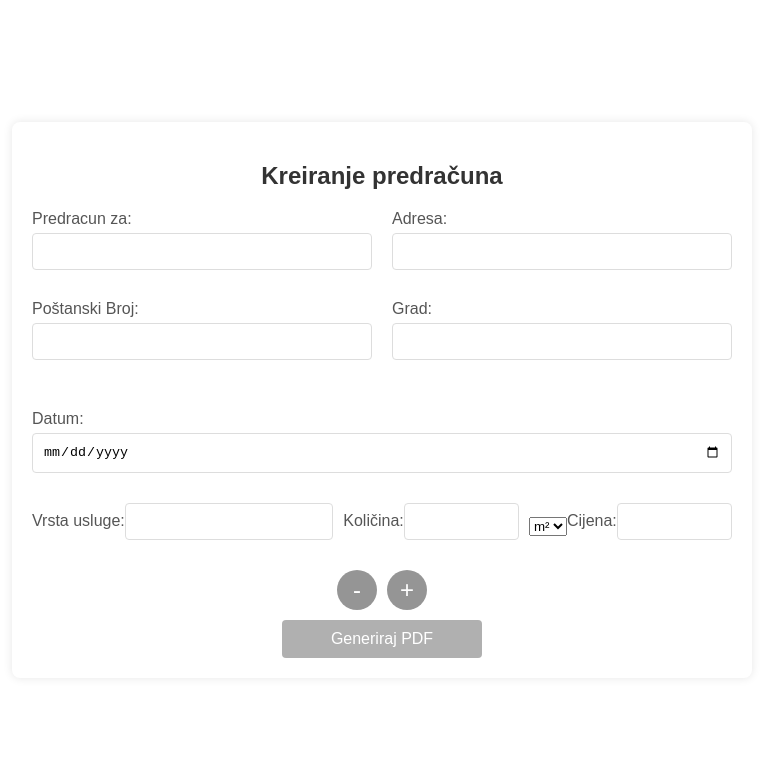
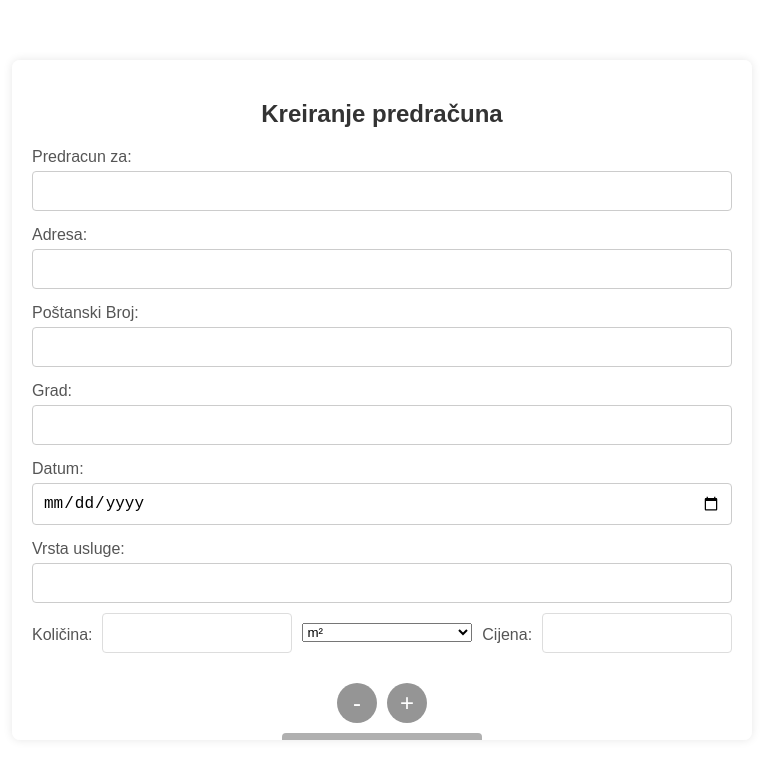
Before and after one commit to IvaPetrovicc/ikgnew, a plain HTML site: page predracun.html in a window 1280 px wide. Shown: the whole page, without its empty margins (258-1021 px from the left). Drawn offline with nearby package versions, Linux system fonts and the light colour scheme.

Commit message:
Update predracun.html

```diff
--- a/predracun.html
+++ b/predracun.html
@@ -39,7 +39,12 @@
             color: #555;
         }
         input[type="text"],
-        input[type="date"],
+        input[type="date"] {
+            width: 100%;
+            padding: 10px;
+            margin-bottom: 15px;
+        }
+
         input[type="number"] {
             width: 100%;
             padding: 10px;
@@ -48,52 +53,22 @@
             border-radius: 4px;
             box-sizing: border-box;
         }
-        .item {
-            width: calc(100% - 22px);
-        }
-        .quantity,
-        .price {
-            width: calc(50% - 22px);
-        }
         .item-row {
             display: flex;
-            flex-wrap: wrap;
-            justify-content: space-between;
-            align-items: center;
+            flex-direction: column;
+            margin-bottom: 15px;
+        }
+        .item-row input,
+        .item-row select {
             margin-bottom: 10px;
         }
-        .item-row label,
-        .item-row input {
-            margin-bottom: 10px;
+        .item-details {
+            display: flex;
+            gap: 10px;
         }
-        .item-row input {
+        .item-details input,
+        .item-details select {
             flex: 1;
-            margin-right: 10px;
-        }
-        .item-row input:last-child {
-            margin-right: 0;
-        }
-        .item-row .item {
-            flex: 2;
-        }
-        .item-row .quantity,
-        .item-row .price {
-            flex: 1;
-        }
-        .form-row {
-            display: flex;
-            flex-wrap: wrap;
-            justify-content: space-between;
-            align-items: center;
-            gap: 20px; /* Add gap between form fields */
-        }
-        .form-row .field {
-            flex: 1;
-            min-width: calc(50% - 10px);
-            margin-bottom: 15px;
-        }
-        .form-row label {
-            margin-bottom: 5px;
         }
         .buttons {
             display: flex;
@@ -137,21 +112,32 @@
         input[type="button"]:hover {
             background-color: #9e9a9a;
         }
-        @media (max-width: 600px) {
-            .item-row input {
-                flex: 1 1 100%;
-                margin-right: 0;
+        /* Adjusting the layout of quantity and unit inputs */
+        .item-row .item-details {
+            display: flex;
+            align-items: center;
         }
-            .item-row .item {
-                flex: 1 1 100%;
+        .item-row .item-details input,
+        .item-row .item-details select {
+            width: 30%;
         }
-            .item-row .quantity,
-            .item-row .price {
-                flex: 1 1 100%;
+        .item-row .item-details input[type="number"] {
+            width: 40%;
         }
-            .form-row .field {
+        .item-row .item-details select {
+            width: 25%;
+        }
+        .generate-pdf-btn {
+            margin-top: 20px;
+        }
+
+        input {
             width: 100%;
-            }
+            font-size: 16px;
+            padding: 10px;
+            border: 1px solid #ccc;
+            border-radius: 4px;
+            box-sizing: border-box;
         }
     </style>
 </head>
@@ -190,6 +176,7 @@
             <div class="item-row">
                 <label for="item">Vrsta usluge:</label>
                 <input type="text" class="item" name="item[]" required>
+                <div class="item-details">
                     <label for="quantity">Količina:</label>
                     <input type="number" class="quantity" name="quantity[]" required>
                     <select class="unit" name="unit[]">
@@ -198,6 +185,7 @@
                     </select>
                     <label for="price">Cijena:</label>
                     <input type="number" class="price" name="price[]" required>
+                </div>
             </div>
         </div>
 
@@ -217,10 +205,11 @@
         function addItem() {
             const itemsDiv = document.getElementById('items');
             const newItemRow = document.createElement('div');
-            newItemRow.className = 'item-row';
+            newItemRow.className = 'item-row'; // Dodajte istu klasu kao kod originalnog retka
             newItemRow.innerHTML = `
                 <label for="item">Vrsta usluge:</label>
                 <input type="text" class="item" name="item[]" required>
+                <div class="item-details">
                     <label for="quantity">Količina:</label>
                     <input type="number" class="quantity" name="quantity[]" required>
                     <select class="unit" name="unit[]">
@@ -229,9 +218,11 @@
                     </select>
                     <label for="price">Cijena:</label>
                     <input type="number" class="price" name="price[]" required>
+                </div>
             `;
             itemsDiv.appendChild(newItemRow);
         }
+
 
         function removeItem() {
             const itemsDiv = document.getElementById('items');
```
Lines whose indentation alone changed are shown as unchanged.
